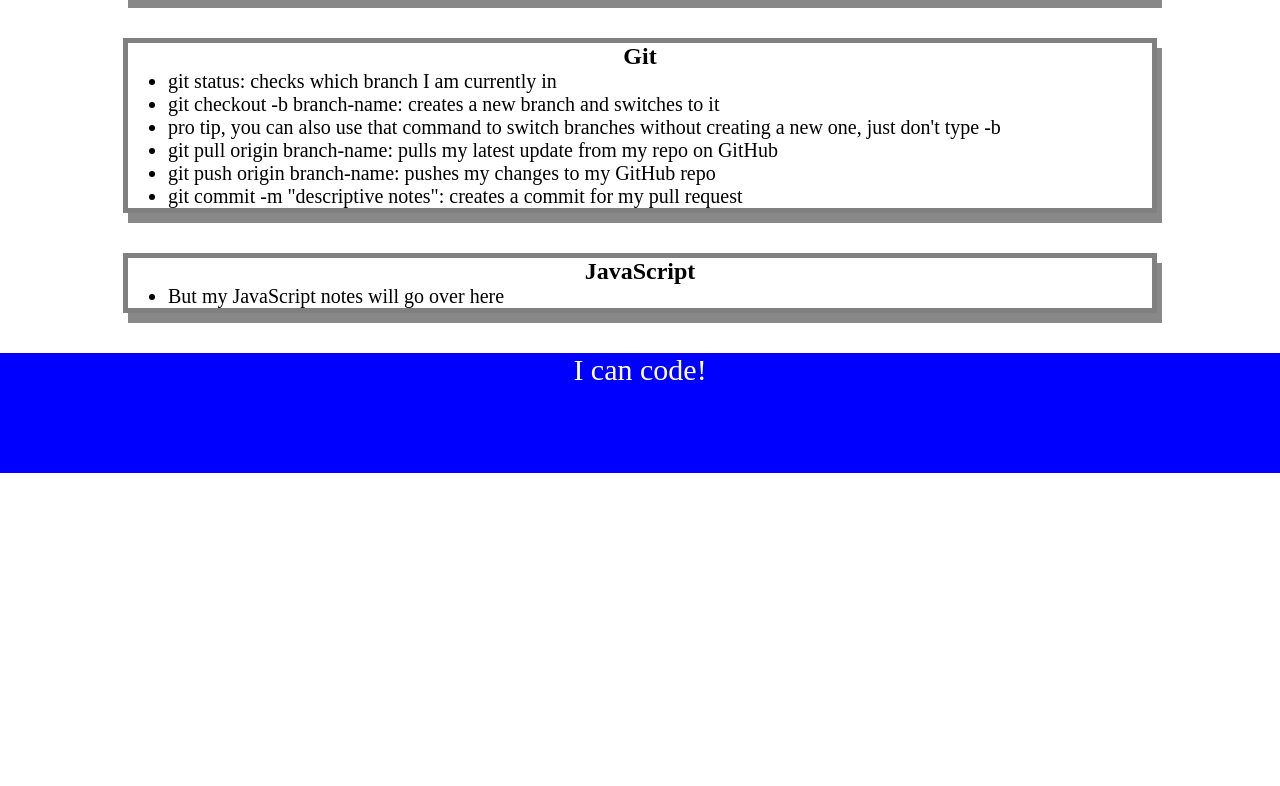
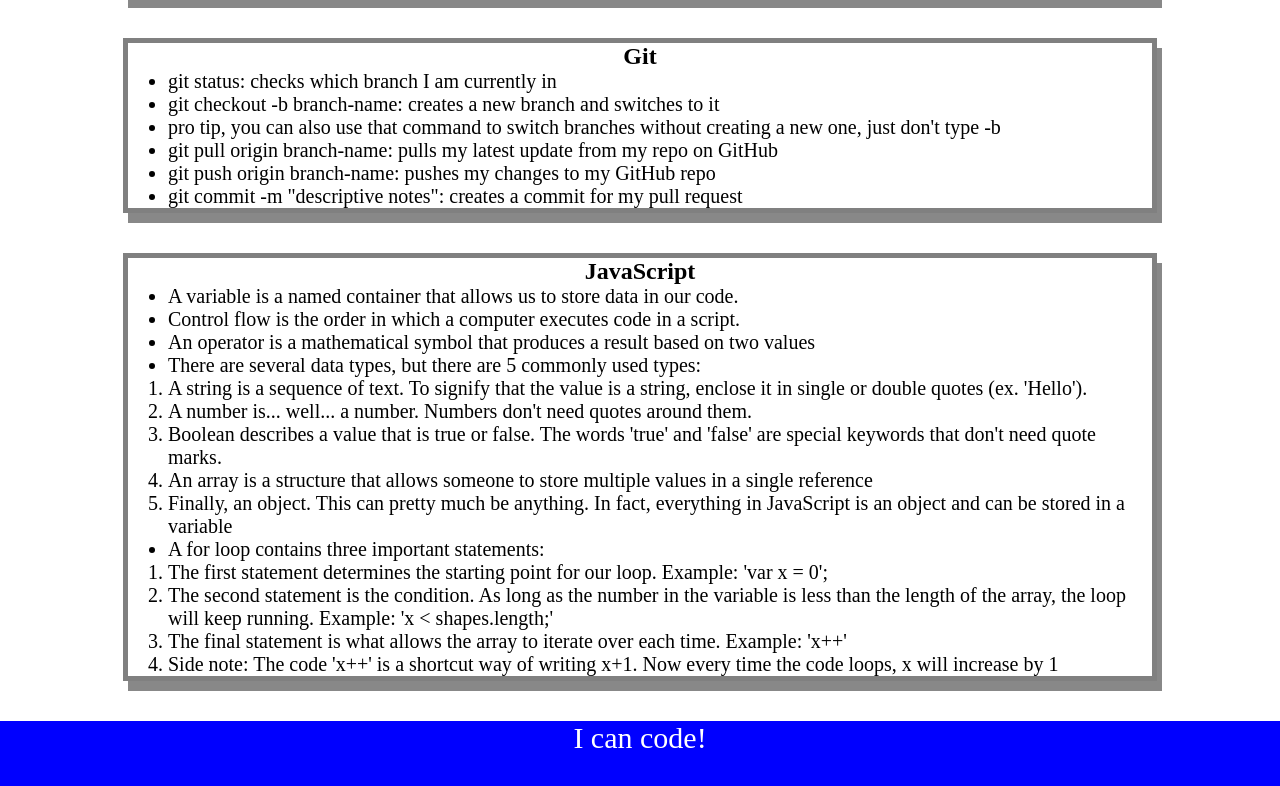
Before and after one commit to koi-as/Prework-Study-Guide, a plain HTML site: page index.html in a window 1280 px wide. Shown: the part 598-1384 px from the top of the page. Before the commit the page ends 1071 px from the top, so only its background shows below. Drawn offline with Linux system fonts and the light colour scheme.

Commit message:
Added functions to my JavaScript

```diff
--- a/assets/script.js
+++ b/assets/script.js
@@ -1,19 +1,27 @@
-var topics = ['HTML','CSS','Git','JavaScript']
+var topics = ['HTML','CSS','Git','JavaScript'];
+var randomTopic = topics[Math.floor(Math.random() * topics.length)];
 
+function listTopics() {
     for(var x = 0; x < topics.length; x++) {
         console.log(topics[x]);
     }
+}
 
-/*
-if (topic === 'HTML') {
+function selectTopic() {
+    if (randomTopic === 'HTML') {
         console.log("Let's study HTML!");
-} else if (topic === 'CSS') {
+    } else if (randomTopic === 'CSS') {
         console.log("Let's study CSS!");
-} else if (topic === 'Git') {
+    } else if (randomTopic === 'Git') {
         console.log("Let's study Git!");
-} else if (topic === 'JavaScript') {
+    } else if (randomTopic === 'JavaScript') {
         console.log("Let's study JavaScript!");
     } else {
         console.log('Please try again!');
     }
-*/
+}
+
+console.log('Here are the topics we learned through Prework:');
+listTopics()
+console.log('Which topic should we study firtst?');
+selectTopic()
--- a/index.html
+++ b/index.html
@@ -55,7 +55,24 @@
       <section class="card" id="javascript-section">
         <h2>JavaScript</h2>
         <ul>
-          <li>But my JavaScript notes will go over here</li>
+          <li>A variable is a named container that allows us to store data in our code.</li>
+          <li>Control flow is the order in which a computer executes code in a script.</li>
+          <li>An operator is a mathematical symbol that produces a result based on two values</li>
+          <li>There are several data types, but there are 5 commonly used types:</li>
+          <ol>
+            <li>A string is a sequence of text. To signify that the value is a string, enclose it in single or double quotes (ex. 'Hello').</li>
+            <li>A number is... well... a number. Numbers don't need quotes around them.</li>
+            <li>Boolean describes a value that is true or false. The words 'true' and 'false' are special keywords that don't need quote marks.</li>
+            <li>An array is a structure that allows someone to store multiple values in a single reference</li>
+            <li>Finally, an object. This can pretty much be anything. In fact, everything in JavaScript is an object and can be stored in a variable</li>
+          </ol>
+          <li>A for loop contains three important statements:</li>
+          <ol>
+            <li>The first statement determines the starting point for our loop. Example: 'var x = 0';</li>
+            <li>The second statement is the condition. As long as the number in the variable is less than the length of the array, the loop will keep running. Example: 'x < shapes.length;'</li>
+            <li>The final statement is what allows the array to iterate over each time. Example: 'x++'</li>
+            <li>Side note: The code 'x++' is a shortcut way of writing x+1. Now every time the code loops, x will increase by 1</li>
+          </ol>
         </ul>
       </section>
     </main>
```
Lines whose indentation alone changed are shown as unchanged.
